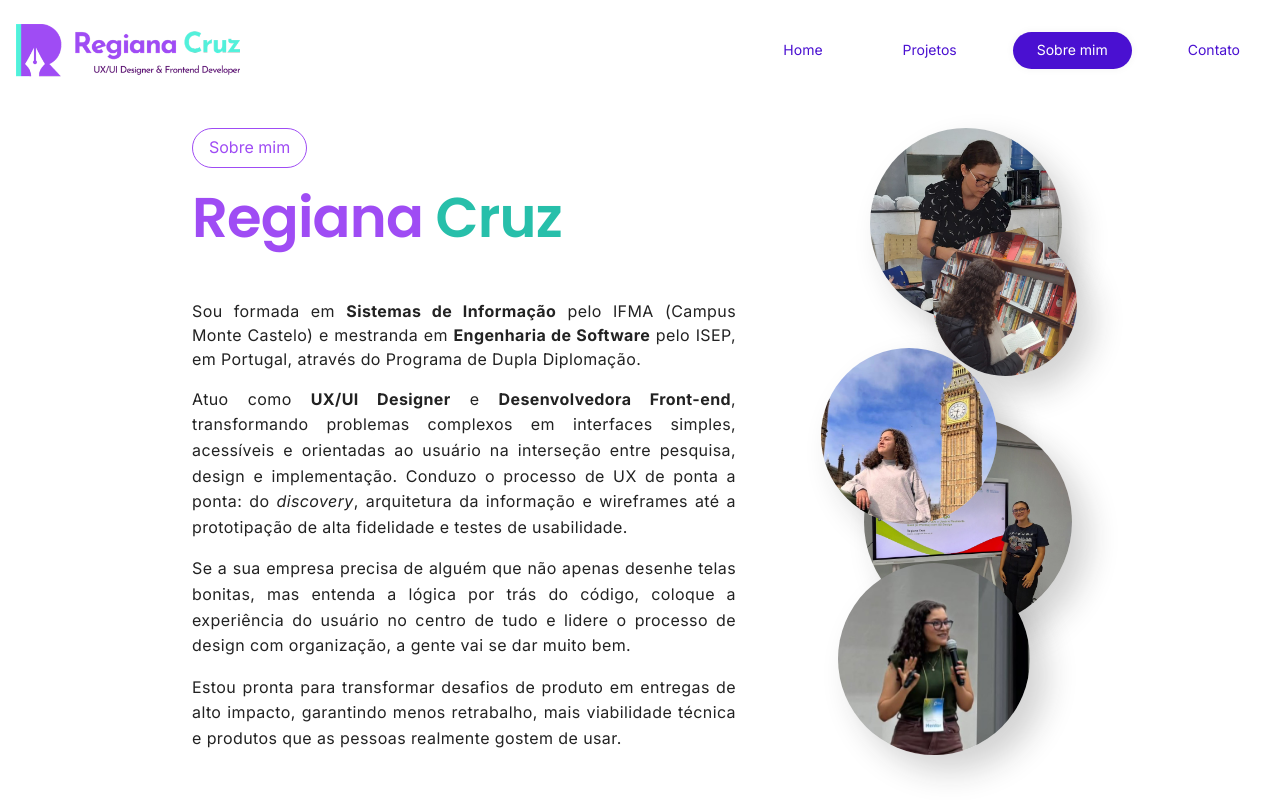
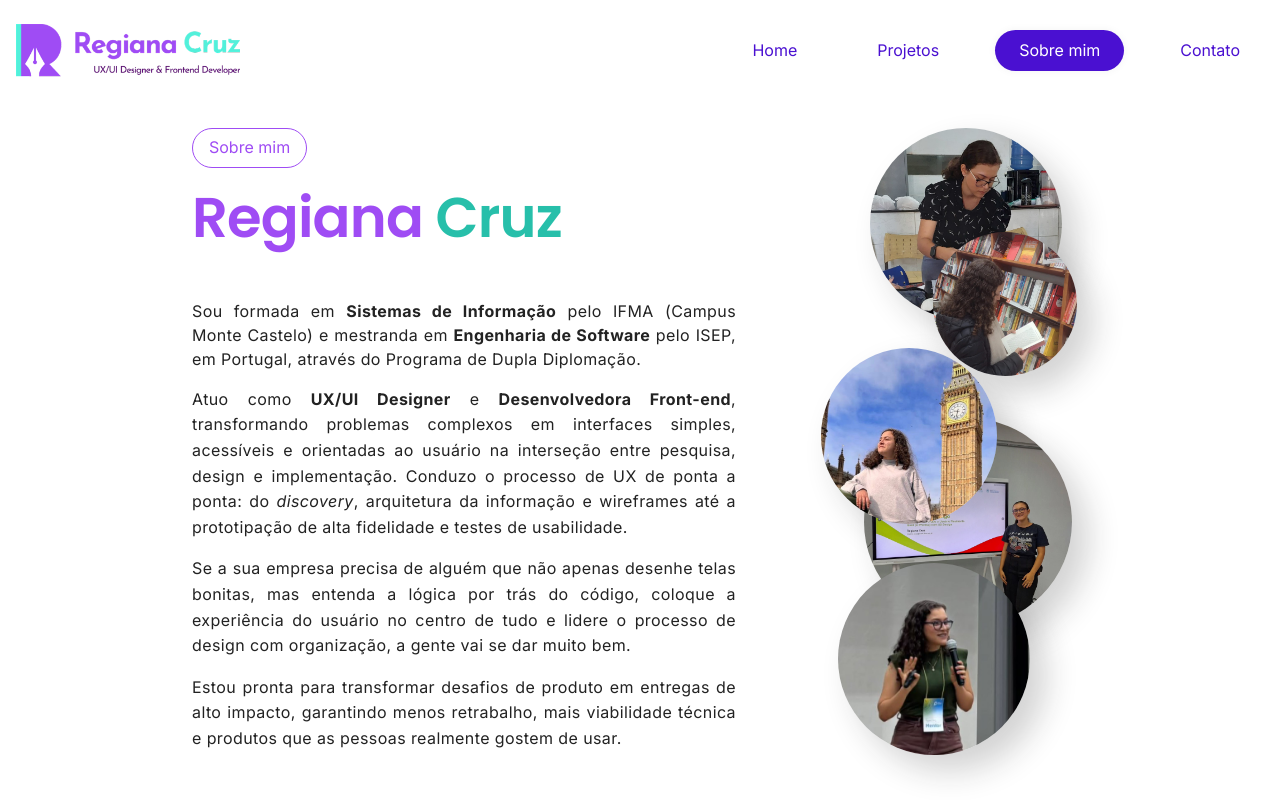
Before and after one commit to RegianaBarbosa/portfolio-regiana-cruz, a React (Vite) app: page /portfolio-regiana-cruz/sobre in a window 1280 px wide. Shown: the top 800 px of the page. Built offline with nearby package versions, Linux system fonts and the light colour scheme.

Commit message:
fix: update button text size

```diff
--- a/src/components/layout/Navbar.tsx
+++ b/src/components/layout/Navbar.tsx
@@ -161,7 +161,7 @@ export const Navbar = () => {
                     <button
                       onClick={() => handleNavClick(item)}
                       className={`
-                        px-6 py-2 text-body-sm font-medium transition-all duration-300 rounded-full cursor-pointer
+                        px-6 py-2 text-body-md transition-all duration-300 rounded-full cursor-pointer
                         ${
                           isActive
                             ? "bg-brand-violeta text-neutral-white shadow-focus-8 hover:bg-brand-roxo"
```
